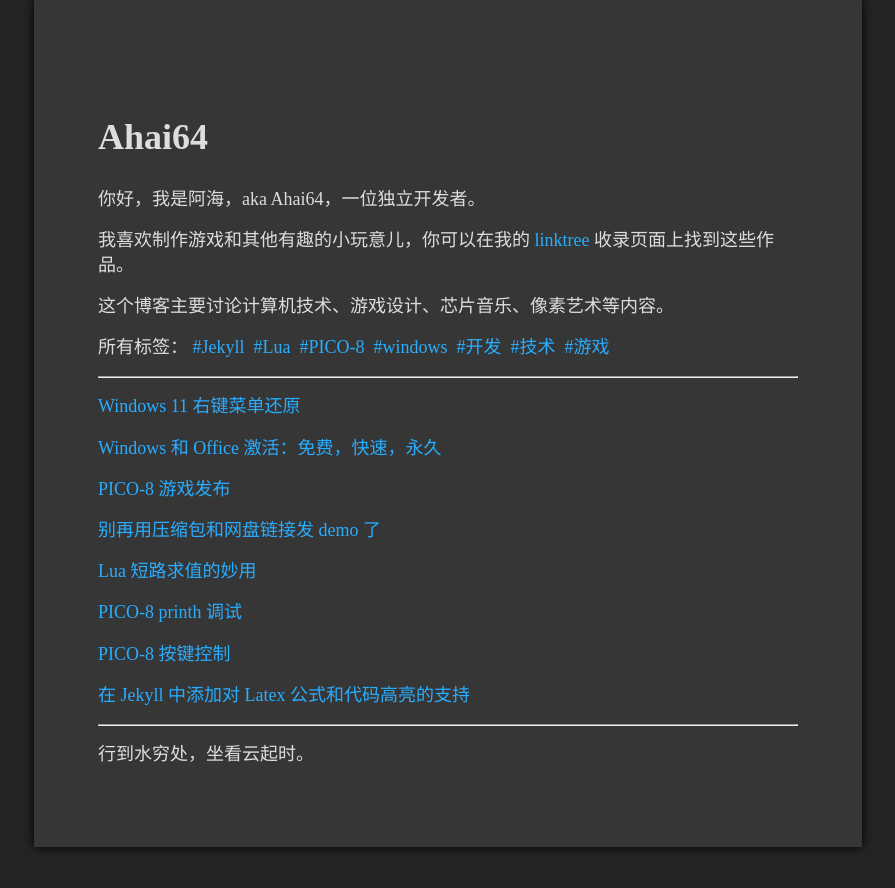
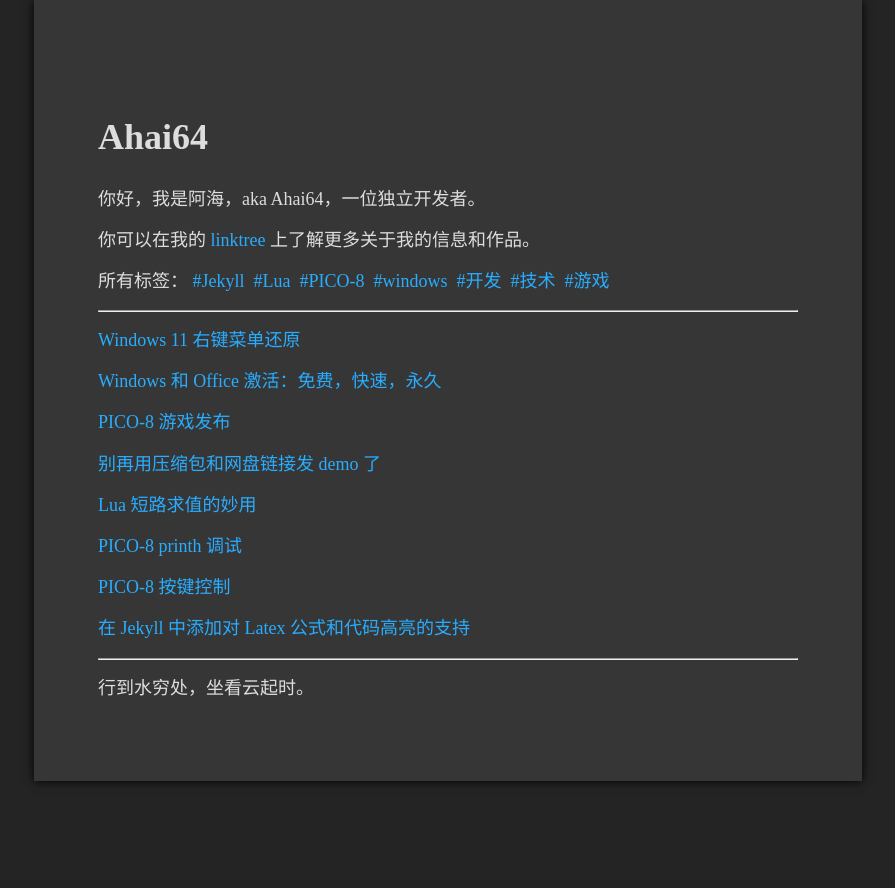
Before and after one commit to ahai64/ahai64.github.io, a Jekyll site: the page built from index.md, in a window 1280 px wide. Shown: the top 888 px of the page, without its empty margins (192-1087 px from the left). Built offline with Jekyll 4.4.1, drawn with Linux system fonts in a browser that asks for light colours; our own code applies the rules of GitHub Pages for plain Markdown files.

Commit message:
less is more?

```diff
--- a/index.md
+++ b/index.md
@@ -5,6 +5,4 @@ layout: index
 
 你好，我是阿海，aka Ahai64，一位独立开发者。
 
-我喜欢制作游戏和其他有趣的小玩意儿，你可以在我的 <a href="https://ahai64.github.io/linktree" target="_blank">linktree</a> 收录页面上找到这些作品。
-
-这个博客主要讨论计算机技术、游戏设计、芯片音乐、像素艺术等内容。
+你可以在我的 <a href="https://ahai64.github.io/linktree" target="_blank">linktree</a> 上了解更多关于我的信息和作品。
```
